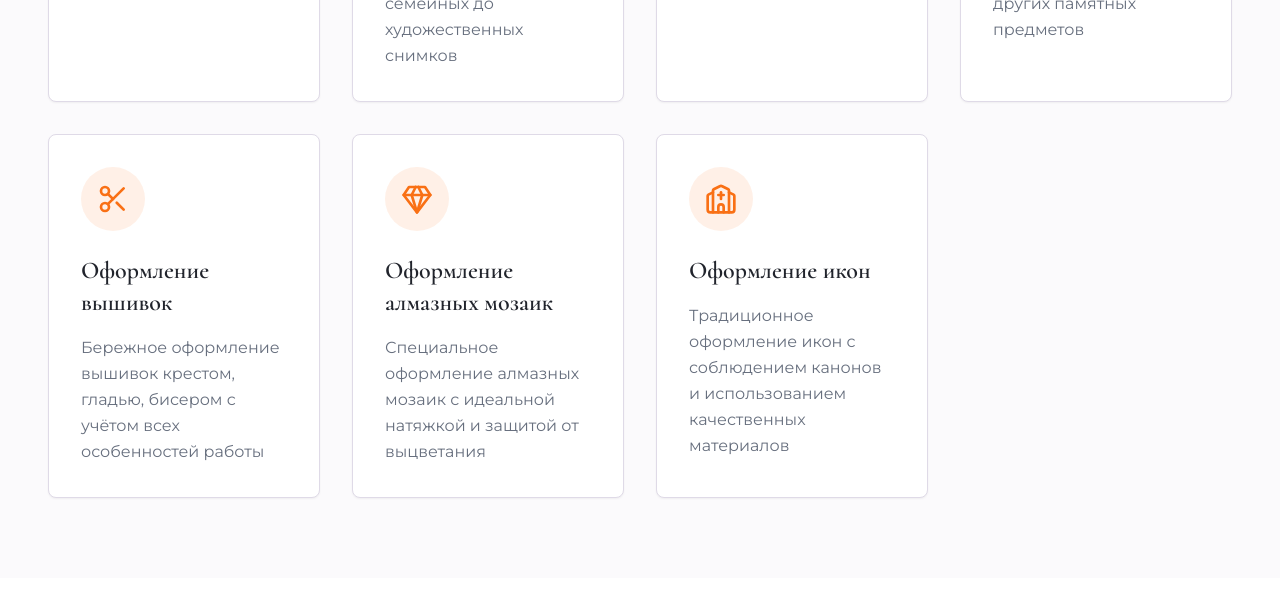
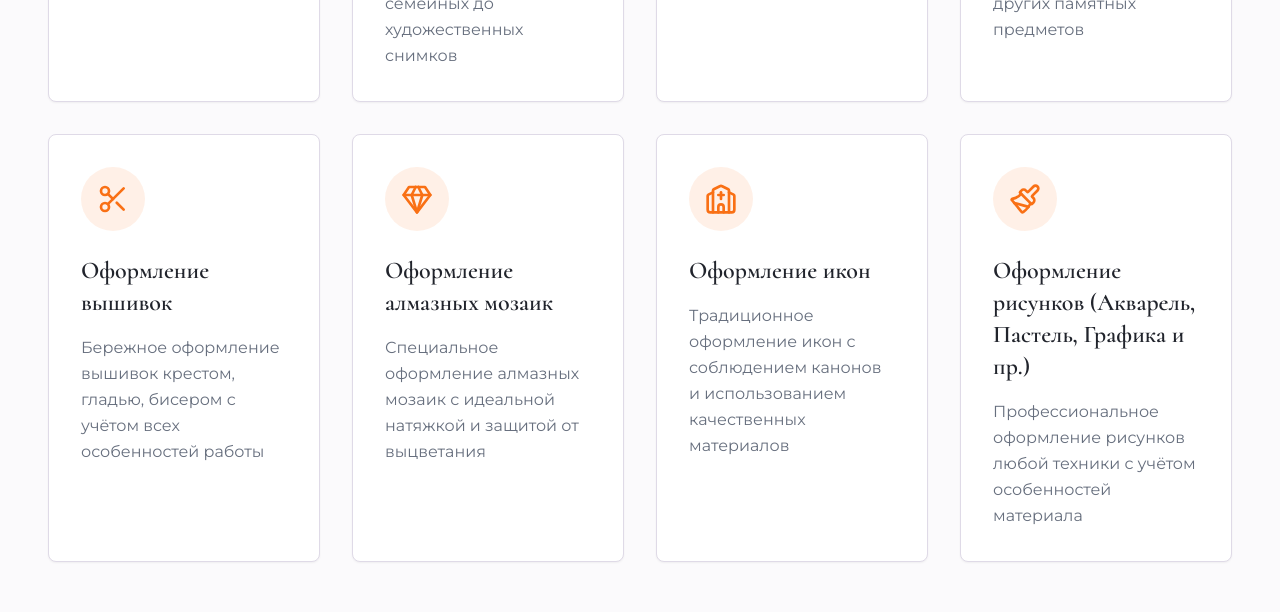
Before and after one commit to pr-poehali-dev/baget-master-project-1, a React (Vite) app: page / in a window 1280 px wide. Shown: the part 1000-1612 px from the top of the page. Built offline with nearby package versions, Linux system fonts and the light colour scheme.

Commit message:
feat: Добавить подраздел услуг художественного оформления

```diff
--- a/src/pages/Index.tsx
+++ b/src/pages/Index.tsx
@@ -38,6 +38,11 @@ const Index = () => {
       title: "Оформление икон",
       description: "Традиционное оформление икон с соблюдением канонов и использованием качественных материалов",
       icon: "Church"
+    },
+    {
+      title: "Оформление рисунков (Акварель, Пастель, Графика и пр.)",
+      description: "Профессиональное оформление рисунков любой техники с учётом особенностей материала",
+      icon: "Paintbrush"
     }
   ];
 
```
Also changed, not shown: 1 other file (tests, documents, lock files or other folders).
